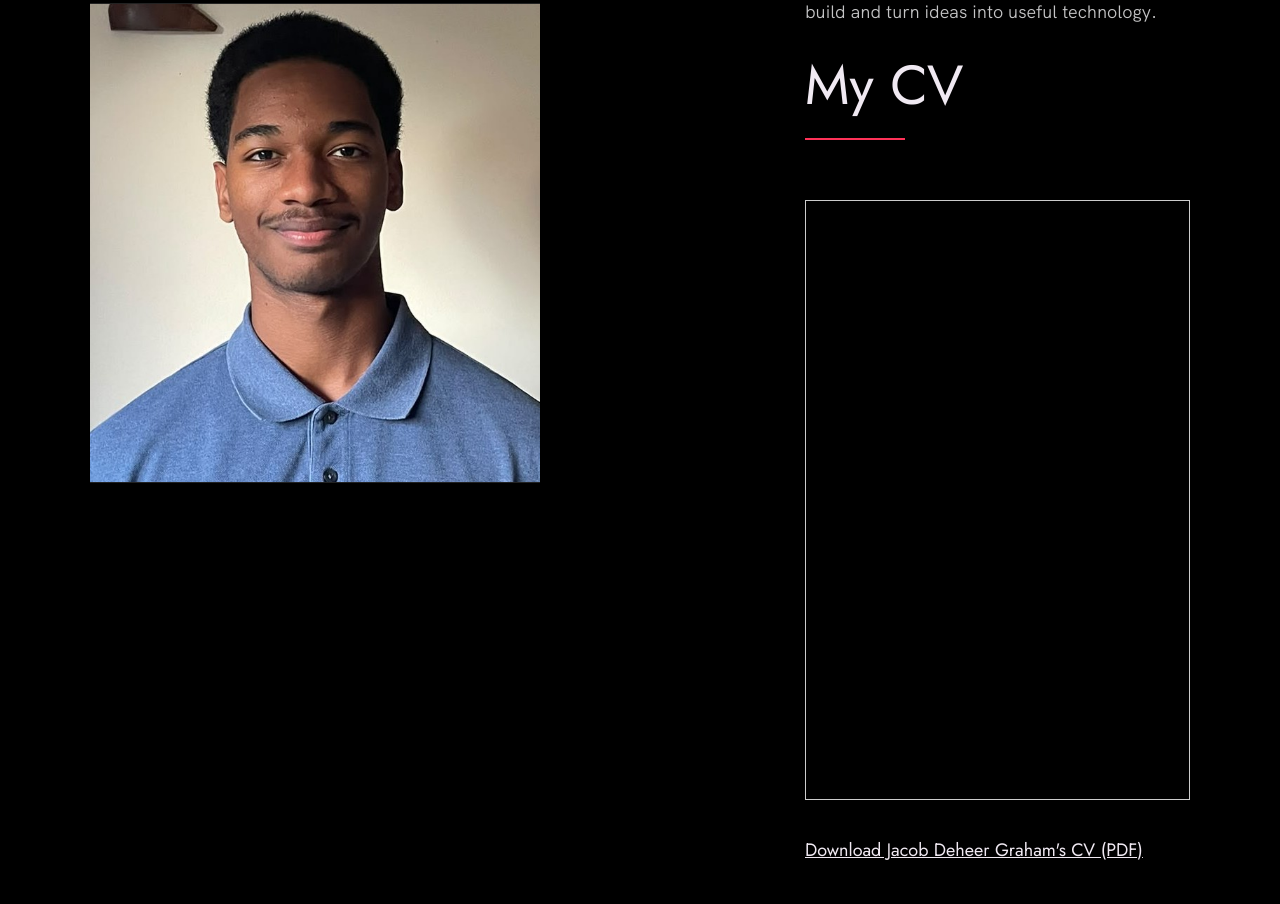
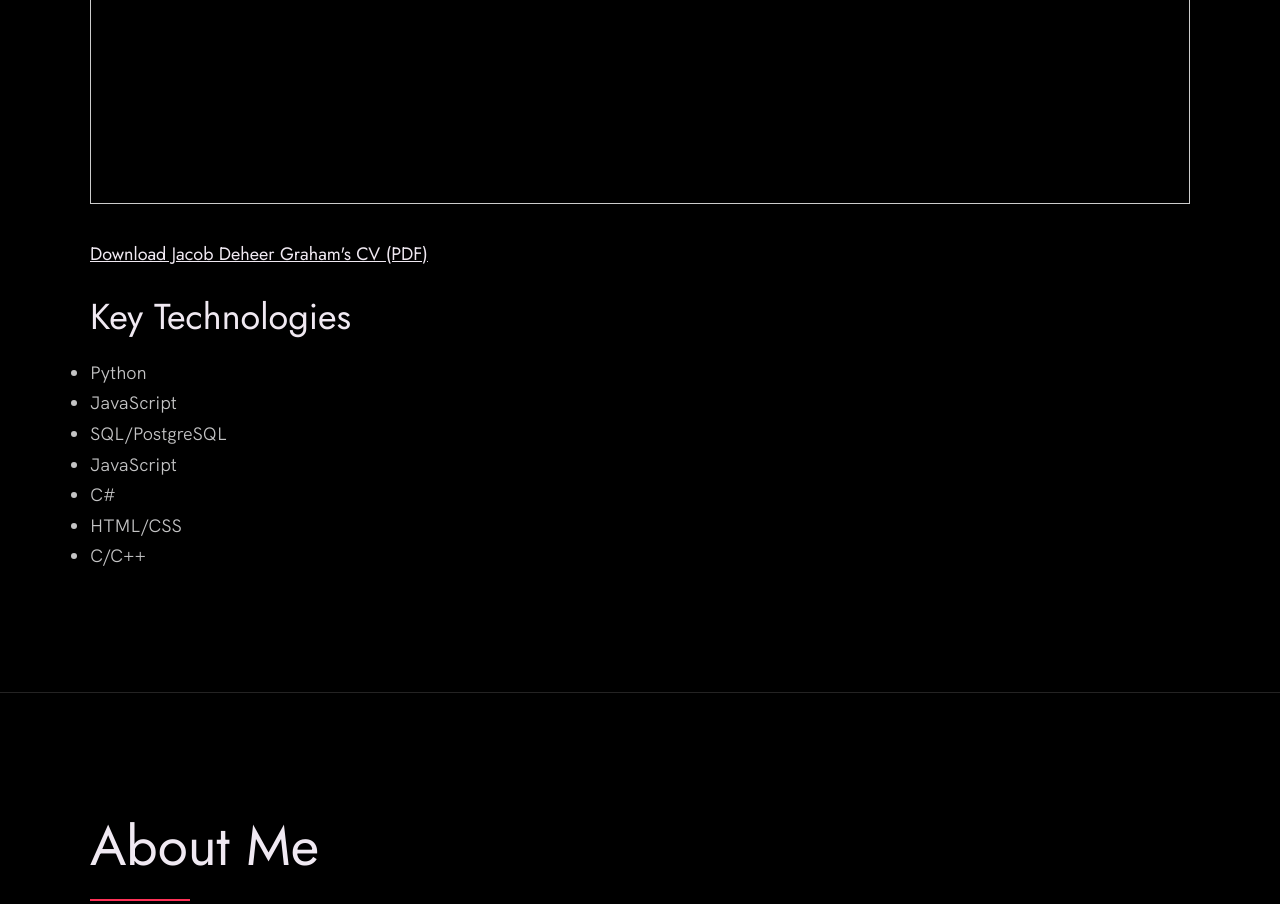
Before and after one commit to OPSugarrush/github-portfolio, a plain HTML site: page index.html in a window 1280 px wide. Shown: the part 7595-8499 px from the top of the page. Drawn offline with Linux system fonts and the light colour scheme.

Commit message:
cv improvement

```diff
--- a/index.html
+++ b/index.html
@@ -312,6 +312,50 @@
       </div>
     </section>
 
+    <!-- ***** CV ***** -->
+
+    <section class="cv" id="cv">
+      <div class="row">
+        <h2>My CV</h2>
+
+        <div class="cv__content">
+
+          <!-- Left side: CV -->
+          <div class="cv__document">
+            <iframe
+              src="JACOB_DEHEER_GRAHAM_CV_HACKATHONS.pdf"
+              title="Jacob Deheer-Graham CV"
+              width="100%"
+              height="600px"
+              style="border: 1px solid #ccc;">
+            </iframe>
+
+            <p>
+              <a href="JACOB_DEHEER_GRAHAM_CV_HACKATHONS.pdf" download>
+                Download Jacob Deheer Graham's CV (PDF)
+              </a>
+            </p>
+          </div>
+
+          <!-- Right side: Skills -->
+          <div class="cv__skills">
+            <h3>Key Technologies</h3>
+
+            <ul>
+              <li>Python</li>
+              <li>JavaScript</li>
+              <li>SQL/PostgreSQL</li>
+              <li>JavaScript</li>
+              <li>C#</li>
+              <li>HTML/CSS</li>
+              <li>C/C++</li>
+            </ul>
+          </div>
+
+        </div>
+      </div>
+    </section>
+
     <!-- ***** About ***** -->
 
     <section class="about" id="about">
@@ -321,22 +365,6 @@
           <div class="about__text">
             <p>
               I'm a Computer Science student at Durham University who genuinely enjoys building things. I love taking an idea from an initial concept through to something people can actually use, whether that means developing software, working with AI and data, or thinking through how a product should work. I particularly enjoy working on projects with others, sharing ideas, solving problems together and seeing how different perspectives can improve the final result. I'm always looking for new challenges and opportunities to learn, build and turn ideas into useful technology.
-            </p>
-            <h2>My CV</h2>
-
-            <!-- Embeds the CV directly on the page -->
-            <iframe
-              src="JACOB_DEHEER_GRAHAM_CV_HACKATHONS.pdf"
-              width="100%"
-              height="600px"
-              style="border: 1px solid #ccc;">
-            </iframe>
-
-            <!-- Fallback download link for mobile browsers -->
-            <p>
-              <a href="JACOB_DEHEER_GRAHAM_CV_HACKATHONS.pdf" target="_blank" download>
-                Download Jacob Deheer Graham's CV (PDF)
-              </a>
             </p>
           </div>
 
```
